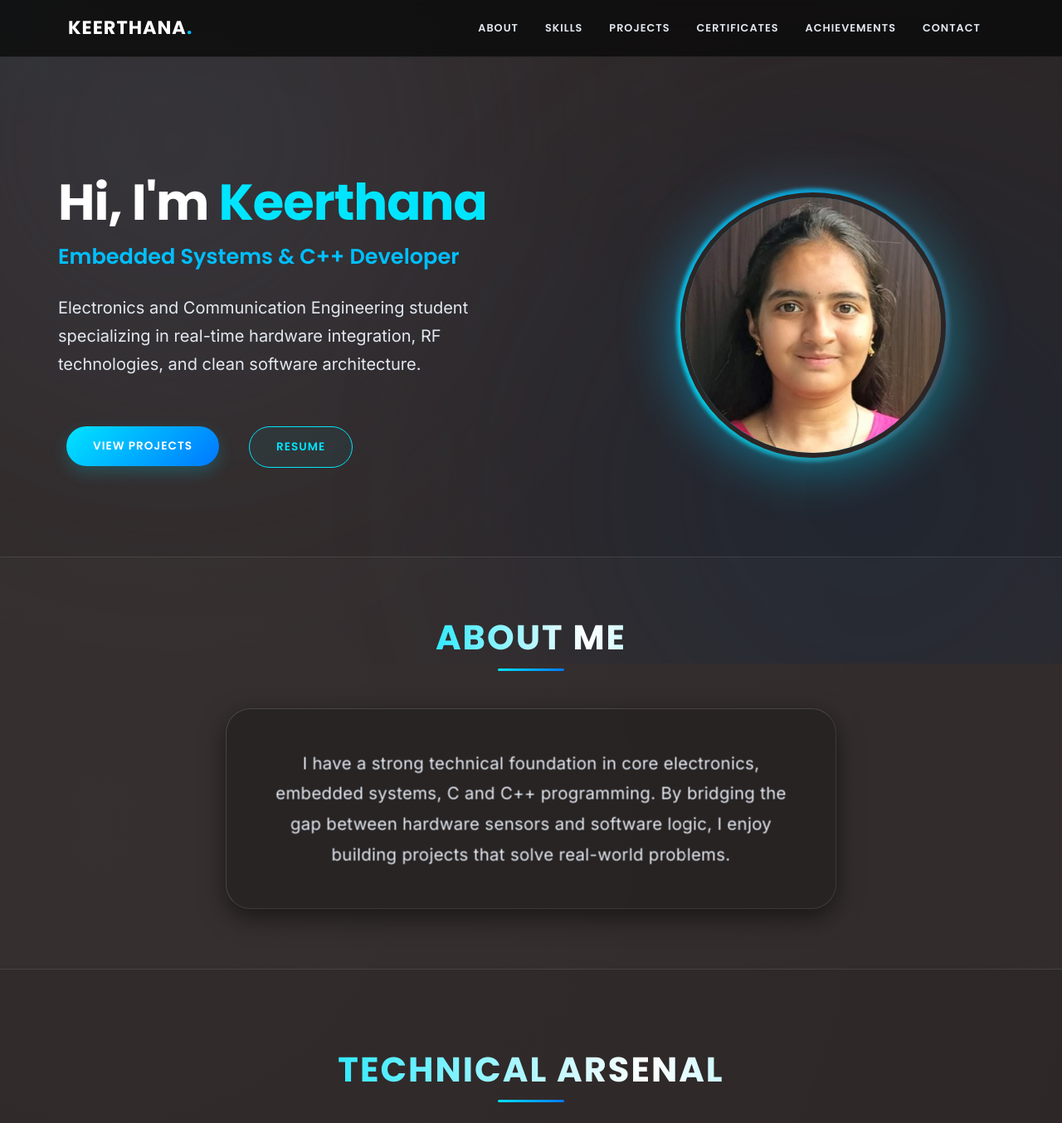
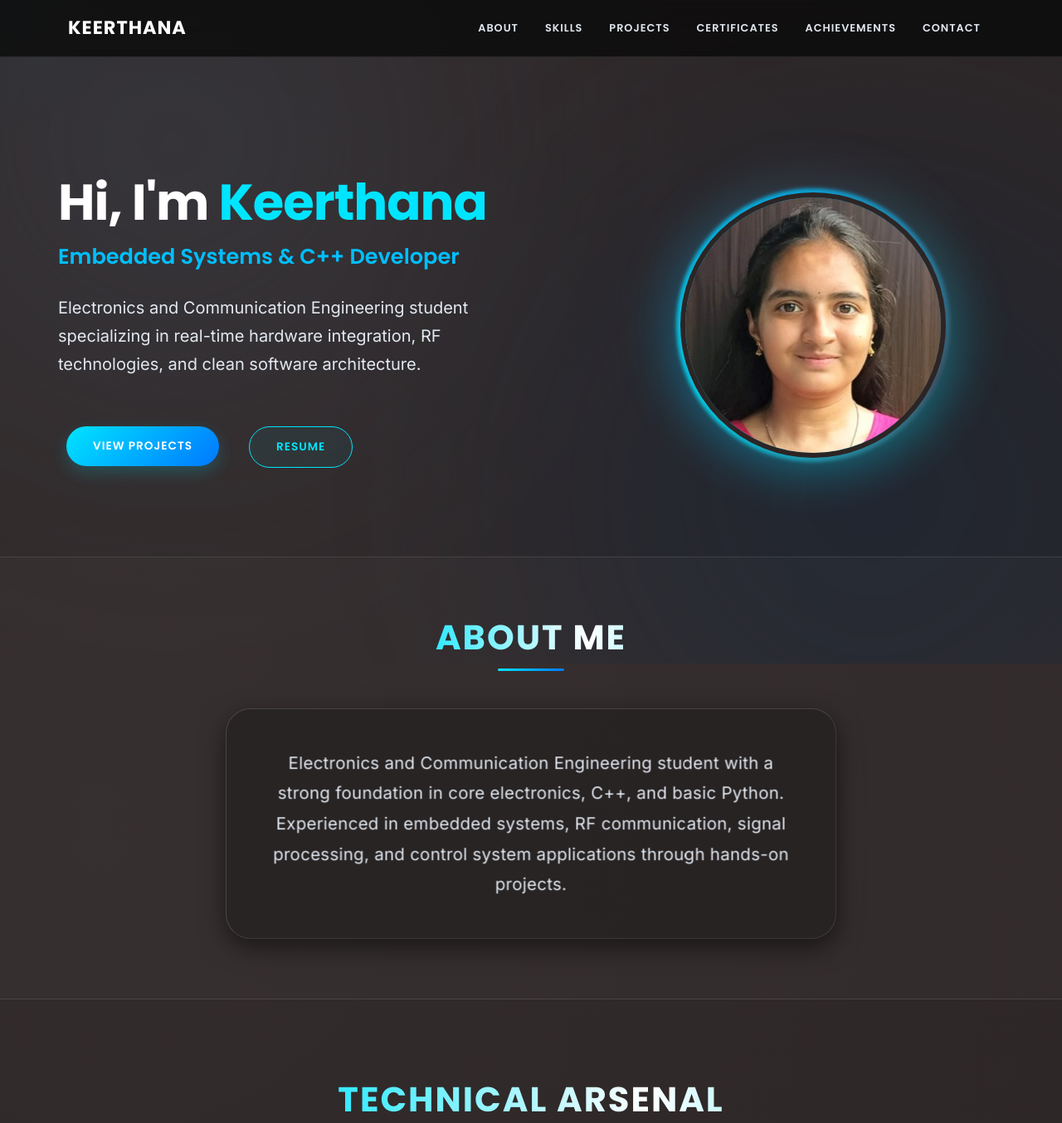
Before and after one commit to Keerthana-g6/portfolio, a Django app: page / in a window 1280 px wide. Shown: the top 1354 px of the page at 83% size. Run offline with Django 5.2, Linux system fonts and the light colour scheme.

Commit message:
Update index.html

```diff
--- a/templates/index.html
+++ b/templates/index.html
@@ -13,9 +13,7 @@
     <link href="https://cdn.jsdelivr.net/npm/bootstrap-icons@1.11.3/font/bootstrap-icons.css" rel="stylesheet">
 
     <style>
-        /* ========================================================
-           DARK NEON CYAN THEME - ENGINEER FOCUSED
-           ======================================================== */
+
         :root {
             --font-heading: 'Poppins', sans-serif;
             --font-body: 'Inter', sans-serif;
@@ -49,7 +47,7 @@
 
         #scroll-progress { position: fixed; top: 0; left: 0; height: 4px; background: var(--gradient-glow); width: 0%; z-index: 10000; box-shadow: 0 0 15px rgba(0, 229, 255, 0.4); transition: width 0.1s ease-out; }
 
-        /* Toned down mouse glow for less distraction */
+
         #mouse-glow { position: fixed; width: 450px; height: 450px; background: radial-gradient(circle, rgba(0, 229, 255, 0.03), transparent 50%); border-radius: 50%; pointer-events: none; z-index: -1; transform: translate(-50%, -50%); transition: opacity 0.3s; }
 
         .bg-orbs { position: fixed; top: 0; left: 0; width: 100%; height: 100%; z-index: -2; pointer-events: none; overflow: hidden; }
@@ -175,7 +173,7 @@
 
 <nav class="navbar navbar-expand-lg sticky-top">
     <div class="container">
-        <a class="navbar-brand" href="#">KEERTHANA<span>.</span></a>
+        <a class="navbar-brand" href="#">KEERTHANA<span></span></a>
         <button class="navbar-toggler border-0" type="button" data-bs-toggle="collapse" data-bs-target="#nav">
             <span class="navbar-toggler-icon" style="filter: invert(1);"></span>
         </button>
@@ -218,8 +216,7 @@
             <div class="col-lg-8 reveal delay-1">
                 <div class="glass-card p-5 text-center" style="border-radius: 30px;">
                     <p class="fs-5 mb-0" style="color: var(--text-muted); line-height: 1.8; font-weight: 400; letter-spacing: 0.3px; transform: translateZ(20px);">
-                        I have a strong technical foundation in core electronics, embedded systems, C and C++ programming. By bridging the gap between hardware sensors and software logic, I enjoy building projects that solve real-world problems.
-                    </p>
+                       Electronics and Communication Engineering student with a strong foundation in core electronics, C++, and basic Python. Experienced in embedded systems, RF communication, signal processing, and control system applications through hands-on projects.
                 </div>
             </div>
         </div>
```
